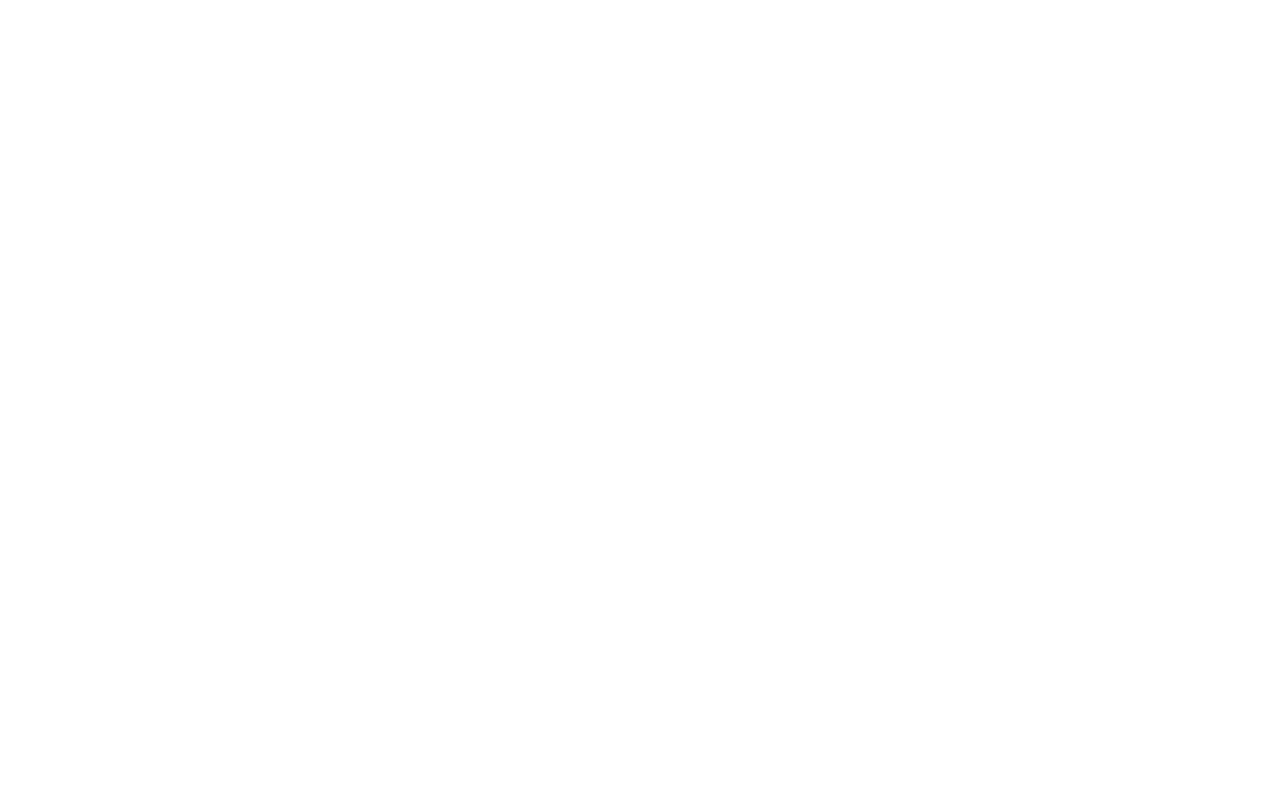
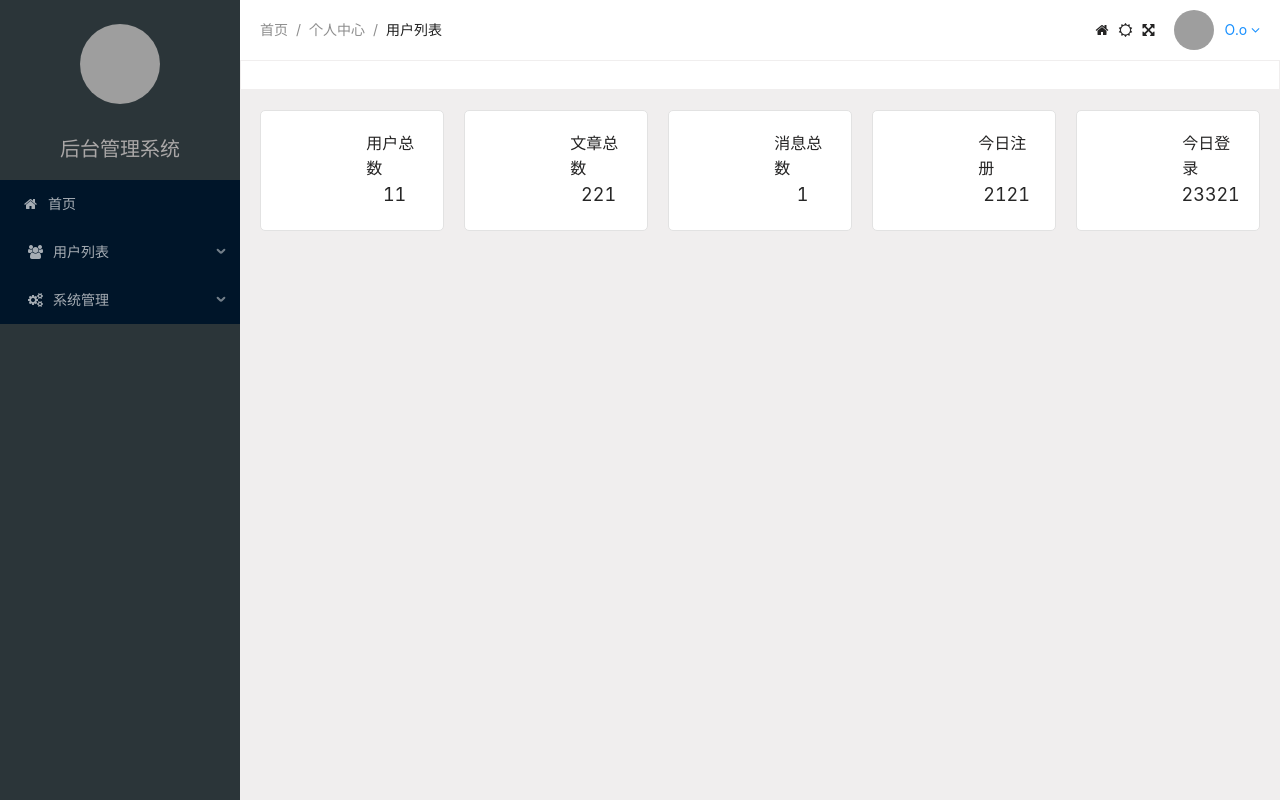
Before and after one commit to EchoHoo/gin-vue-blog, a Vue app in the folder gvb_admin/: page /admin/home in a window 1280 px wide. Before the commit this address had no page. Built offline with nearby package versions, Linux system fonts and the light colour scheme; grey boxes are pictures that could not be loaded; a web font is replaced by a local one.

Commit message:
feat: 新增用户列表跳转和home页面

```diff
--- a/gvb_admin/src/assets/css/iconfont.css
+++ b/gvb_admin/src/assets/css/iconfont.css
@@ -1,10 +1,8 @@
-/*@import url("http://at.alicdn.com/t/c/font_4538371_m6htdea0jh.css");*/
-
 @font-face {
   font-family: "iconfont"; /* Project id 4538371 */
-  src: url('//at.alicdn.com/t/c/font_4538371_m6htdea0jh.woff2?t=1715182125366') format('woff2'),
-       url('//at.alicdn.com/t/c/font_4538371_m6htdea0jh.woff?t=1715182125366') format('woff'),
-       url('//at.alicdn.com/t/c/font_4538371_m6htdea0jh.ttf?t=1715182125366') format('truetype');
+  src: url('//at.alicdn.com/t/c/font_4538371_r7bm678qfue.woff2?t=1718290288996') format('woff2'),
+       url('//at.alicdn.com/t/c/font_4538371_r7bm678qfue.woff?t=1718290288996') format('woff'),
+       url('//at.alicdn.com/t/c/font_4538371_r7bm678qfue.ttf?t=1718290288996') format('truetype');
 }
 
 .iconfont {
@@ -13,6 +11,26 @@
   font-style: normal;
   -webkit-font-smoothing: antialiased;
   -moz-osx-font-smoothing: grayscale;
+}
+
+.icon-xiaoxitongji:before {
+  content: "\e9a0";
+}
+
+.icon-denglutongji:before {
+  content: "\e68e";
+}
+
+.icon-icon_xytjbb:before {
+  content: "\e657";
+}
+
+.icon-yonghuzhucetongji:before {
+  content: "\e604";
+}
+
+.icon-yonghutongji:before {
+  content: "\e620";
 }
 
 .icon-yonghu:before {
--- a/gvb_admin/src/assets/css/theme.css
+++ b/gvb_admin/src/assets/css/theme.css
@@ -1,12 +1,14 @@
 :root{
-    --gb: #f0eeee;
+    --bg: #f0eeee;
     --order:#f0eeee;
     --slide:#2b3539;
-    --text: #252424
+    --text: #252424;
+    --active:#1782FFFF
 }
 .dark{
-    --bg: #3c3b3b;
+    --bg: #535353;
     --order: #656464;
     --slide: #1c1a1a;
-    --text: #cfcfcc
+    --text: #cfcfcc;
+    --active:#1782FFFF
 }
--- a/gvb_admin/src/components/admin/gvb_aside_menu.vue
+++ b/gvb_admin/src/components/admin/gvb_aside_menu.vue
@@ -1,18 +1,22 @@
 <template>
-    <a-menu v-model:selectedKeys="selectedKeys" mode="inline" theme="dark" :inline-collapsed="false">
-        <template v-for="menu in data.menuList" :key="menu.id">
-            <a-menu-item :key="menu.id" v-if="menu.children.length === 0">
+    <a-menu v-model:selectedKeys="selectedKeys"
+            mode="inline" theme="dark"
+            :inline-collapsed="false"
+            @click="goto"
+    >
+        <template v-for="menu in data.menuList" :key="menu.name">
+            <a-menu-item :key="menu.name" v-if="menu.children.length === 0">
                 <template #icon>
                     <i :class="'fa ' + menu.icon"></i>
                 </template>
                 <span>{{ menu.title }}</span>
             </a-menu-item>
-            <a-sub-menu :key="menu.id" v-else>
+            <a-sub-menu :key="menu.name" v-else>
                 <template #icon>
                     <i :class="'fa ' + menu.icon"></i>
                 </template>
                 <template #title>{{ menu.title }}</template>
-                <a-menu-item  v-for="sub_menu in menu.children" :key="sub_menu.id">
+                <a-menu-item  v-for="sub_menu in menu.children" :key="sub_menu.name">
                     <template #icon>
                         <i :class="'fa ' + sub_menu.icon"></i>
                     </template>
@@ -26,8 +30,9 @@
 
 <script setup>
 import { reactive, ref } from 'vue';
+import {useRouter} from "vue-router";
+
 const selectedKeys = ref(["1"]);
-
 const data = reactive({
     menuList: [{
         id: 1,
@@ -48,12 +53,6 @@
                 title: "用户管理", // 菜单标题
                 name: "user_list",    // 路由名称
             },
-            {
-                id: 4,
-                icon: "fa-user-plus", // 菜单图标
-                title: "添加用户", // 菜单标题
-                name: "user_create",    // 路由名称
-            },
         ]
     },
     {
@@ -66,13 +65,21 @@
                 id: 6,
                 icon: "fa-cog", // 菜单图标
                 title: "系统配置", // 菜单标题
-                name: "user_list",    // 路由名称
+                name: "system_list",    // 路由名称
             },
 
         ]
     },
     ]
 })
+const router = useRouter()
+function goto(event){
+  router.push({
+    name: event.key
+  })
+
+}
+
 </script>
 
 <style scoped></style>
--- a/gvb_admin/src/router/index.js
+++ b/gvb_admin/src/router/index.js
@@ -11,8 +11,30 @@
     {
       path:"/admin",
       name:"admin",
-      component:()=>import("../views/admin/admin." +"vue"),
-      children:[]
+      component:()=>import("../views/admin/admin.vue"),
+      children:[
+        {
+          path:"",
+          name:"admin_index",
+          redirect:"/admin/home"
+        },
+        {
+          path:"home",
+          name:"home",
+          component:()=>import("../views/admin/home/home.vue")
+        },
+        {
+          path:"user_list",
+          name:"user_list",
+          component:()=>import("../views/admin/user_mgt/user_list.vue")
+        },
+        {
+          path:"system_list",
+          name:"system_list",
+          component:()=>import("../views/admin/system_mgr/system_list.vue")
+        },
+
+      ]
     },
   ]
 })
--- a/gvb_admin/src/views/admin/admin.vue
+++ b/gvb_admin/src/views/admin/admin.vue
@@ -28,7 +28,9 @@
       <div class="tabs"></div>
       <main>
         <div class="gvb_view">
-          <router-view/>
+          <div class="gvb_view">
+            <router-view/>
+          </div>
         </div>
       </main>
     </div>
@@ -103,6 +105,10 @@
     main{
       background: var(--bg);
       height: calc(100vh - 90px);
+      padding: 20px;
+      .gvb_view{
+
+      }
     }
   }
 }
--- /dev/null
+++ b/gvb_admin/src/views/admin/home/home.vue
@@ -0,0 +1,91 @@
+
+<template>
+<div>
+  <div class="gvb_data_preview">
+    <div class="preview_item" v-for="(item,index) in data.sum_data_list" :key="index">
+      <div class="icon">
+        <i :class="'iconfont '+iconList[index]"></i>
+      </div>
+      <div class="text">
+        <div class="data_title">{{item.label}}</div>
+        <div class="data_sum">{{item.value}}</div>
+      </div>
+    </div>
+
+  </div>
+</div>
+</template>
+<script setup>
+const iconList = [
+    'icon-yonghutongji',
+    'icon-icon_xytjbb',
+    'icon-xiaoxitongji',
+    'icon-yonghuzhucetongji',
+    'icon-denglutongji'
+]
+import {reactive} from "vue";
+
+const data = reactive({
+  sum_data_list:[
+    {
+      label:"用户总数",
+      value:11,
+    },
+      {
+      label:"文章总数",
+      value:221,
+    },
+    {
+      label:"消息总数",
+      value:1,
+    },
+    {
+      label:"今日注册",
+      value:2121,
+    },
+    {
+      label:"今日登录",
+      value:23321,
+    }
+  ]
+})
+</script>
+
+<style lang="scss">
+.gvb_data_preview{
+  display: grid;
+  grid-template-columns: repeat(5,1fr);
+  grid-column-gap: 20px;
+}
+.preview_item{
+  display: flex;
+  background-color: white;
+  border-radius: 5px;
+  border: 1px solid #e2e2e2;
+  padding: 20px;
+  .icon{
+    width: 60%;
+    display: flex;
+    align-items: center;
+    justify-content: center;
+    i{
+      font-size: 45px;
+      color: var(--active);
+    }
+  }
+  .text{
+    width: 40%;
+    font-size: 16px;
+    display: flex;
+    flex-direction: column;
+    justify-content: center;
+    align-items: center;
+    .data_sum{
+      font-size:18px;
+    }
+    .data_title{
+      color: var(--text)
+    }
+  }
+}
+</style>
--- /dev/null
+++ b/gvb_admin/src/views/admin/system_mgr/system_list.vue
@@ -0,0 +1,11 @@
+
+<template>
+  <div>系统配置</div>
+</template>
+<script setup>
+
+</script>
+
+<style scoped>
+
+</style>
--- /dev/null
+++ b/gvb_admin/src/views/admin/user_mgt/user_list.vue
@@ -0,0 +1,12 @@
+
+<template>
+<div>用户列表</div>
+
+</template>
+<script setup>
+
+</script>
+
+<style scoped>
+
+</style>
```
